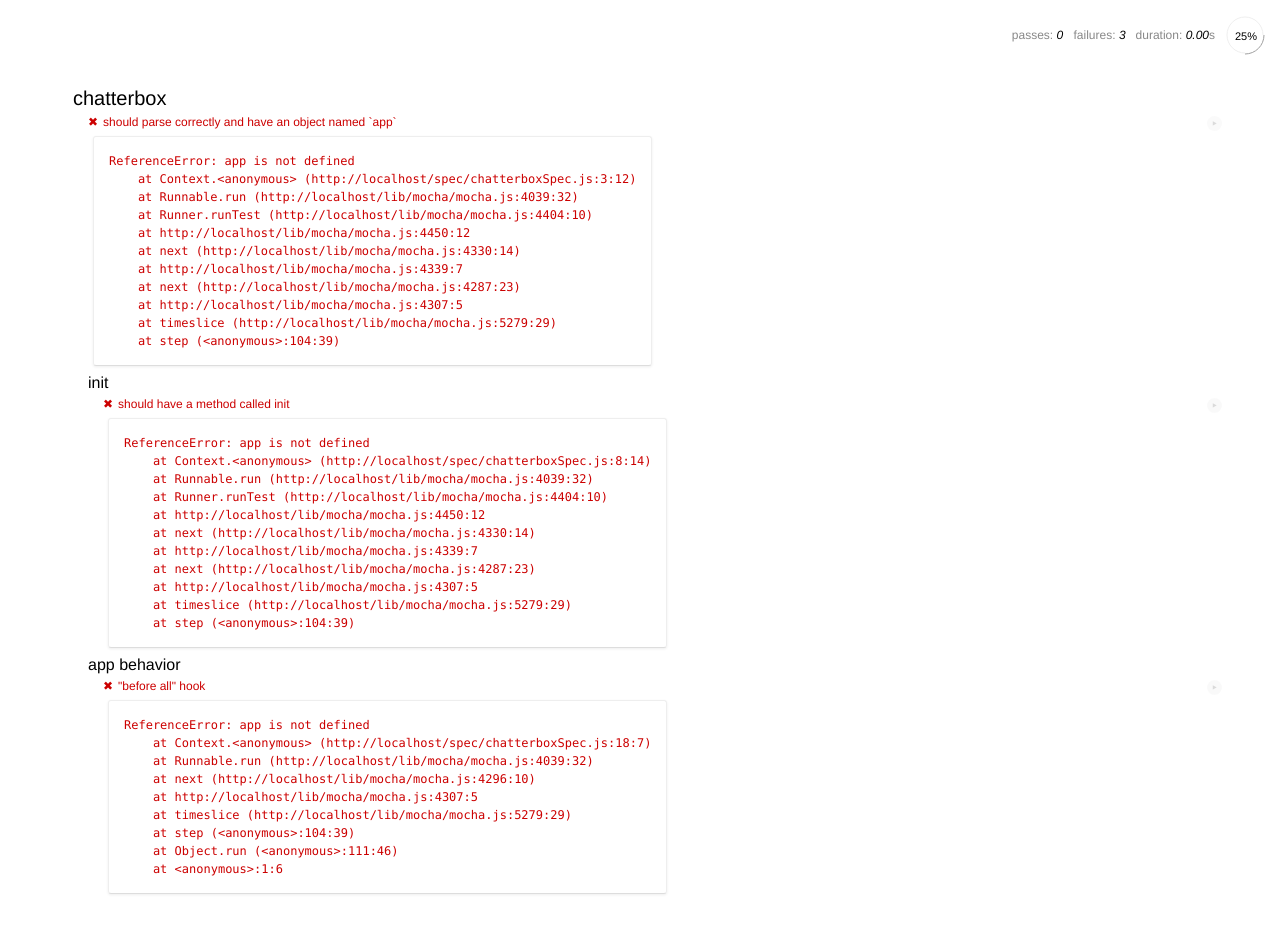
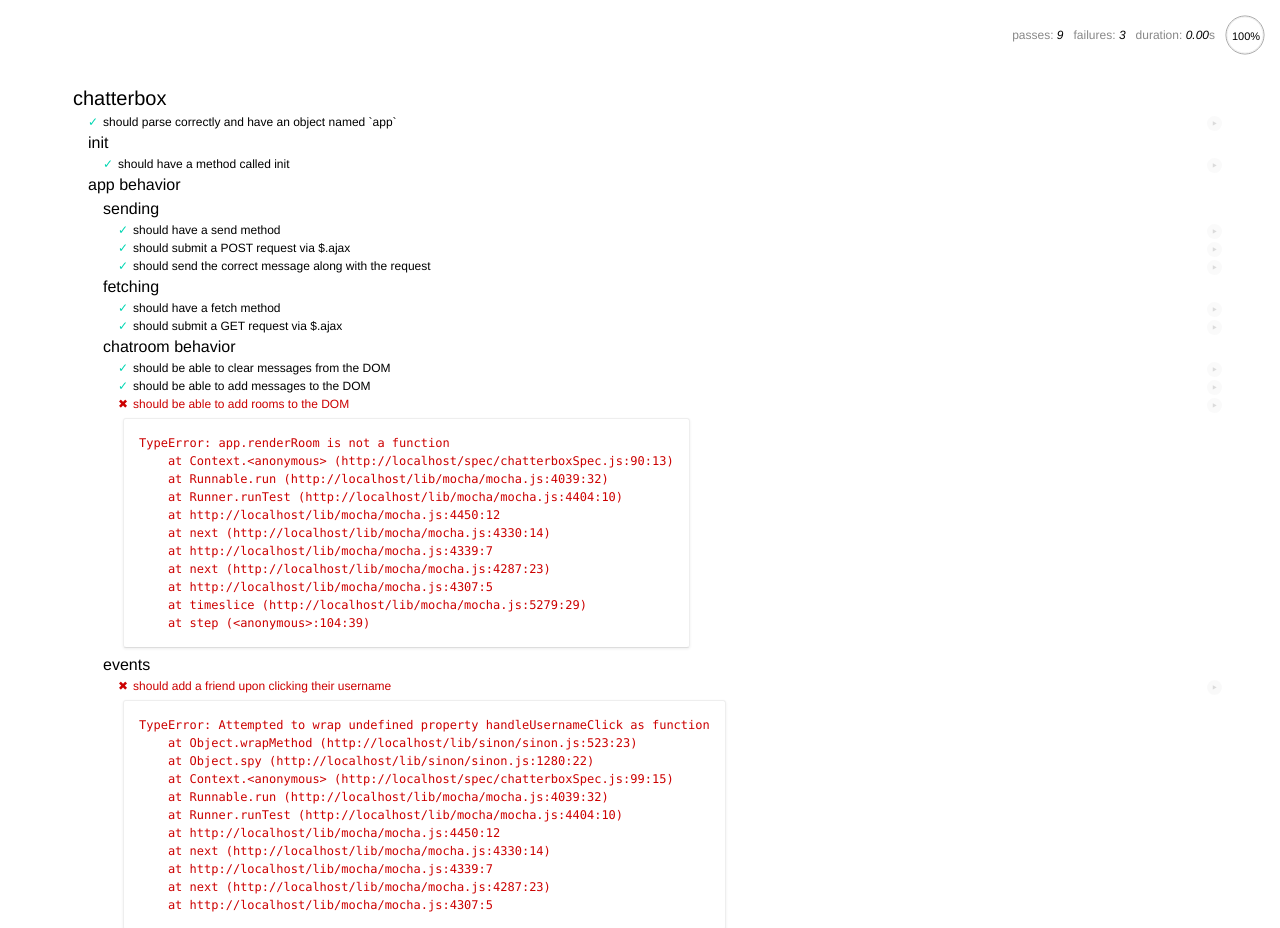
Before and after one commit to vivzhang/chatterbox-client, a website: page SpecRunner.html in a window 1280 px wide. Shown: the top 928 px of the page. Drawn offline with Linux system fonts and the light colour scheme.

Commit message:
Creates send and get requests

```diff
--- a/bower.json
+++ b/bower.json
@@ -9,7 +9,7 @@
   "private": true,
   "dependencies": {
     "backbone": "~1.1.2",
-    "underscore": "~1.7.0",
+    "underscore": "^1.8.3",
     "jquery": "~2.1.1"
   },
   "ignore": [
--- a/client/index.html
+++ b/client/index.html
@@ -7,6 +7,7 @@
 
     <!-- dependencies -->
     <script src="bower_components/jquery/dist/jquery.js"></script>
+    <script src="bower_components/underscore/underscore.js"></script>
     <script>
       // YOU DO NOT NEED TO EDIT THIS CODE
       if (!/(&|\?)username=/.test(window.location.search)) {
@@ -26,6 +27,8 @@
     <div id="main">
       <h1>chatterbox</h1>
       <!-- Your HTML goes here! -->
+      <input name="message" class="inputMessage">
+      <input type="submit" value="submit">
     </div>
     <div id="chats"></div>
   </body>
--- a/client/scripts/app.js
+++ b/client/scripts/app.js
@@ -1 +1,53 @@
 // YOUR CODE HERE:
+
+  var message = {
+    username: 'Vivian',
+    text: 'Holaaa!!!',
+    roomname: 'lobby'
+  };
+
+  const app = {};
+  app.init = () => {
+
+  };
+
+  app.send = (messages) => {
+    $.ajax({
+      // This is the url you should use to communicate with the parse API server.
+      url: 'https://api.parse.com/1/classes/messages',
+      type: 'POST',
+      data: JSON.stringify(messages),
+      contentType: 'application/json',
+      success: function (data) {
+        console.log('chatterbox: Message sent');
+      },
+      error: function (data) {
+        // See: https://developer.mozilla.org/en-US/docs/Web/API/console.error
+        console.error('chatterbox: Failed to send message', data);
+      }
+    });
+  };
+
+  app.fetch = () => {
+    $.ajax({
+      // This is the url you should use to communicate with the parse API server.
+      // url: 'https://api.parse.com/1/classes/messages',
+      type: 'GET',
+      success: function (data) {
+        console.log(data);
+      },
+      error: function (data) {
+        // See: https://developer.mozilla.org/en-US/docs/Web/API/console.error
+        console.error('chatterbox: Failed to get message', data);
+      }
+    });
+  };
+
+  app.clearMessages = () => {
+    $('#chats').empty();
+  };
+
+  app.renderMessage = (message) => {
+    var $message = '<div>' + message + '</div>';
+    $('#chats').append($message);
+  };
```
